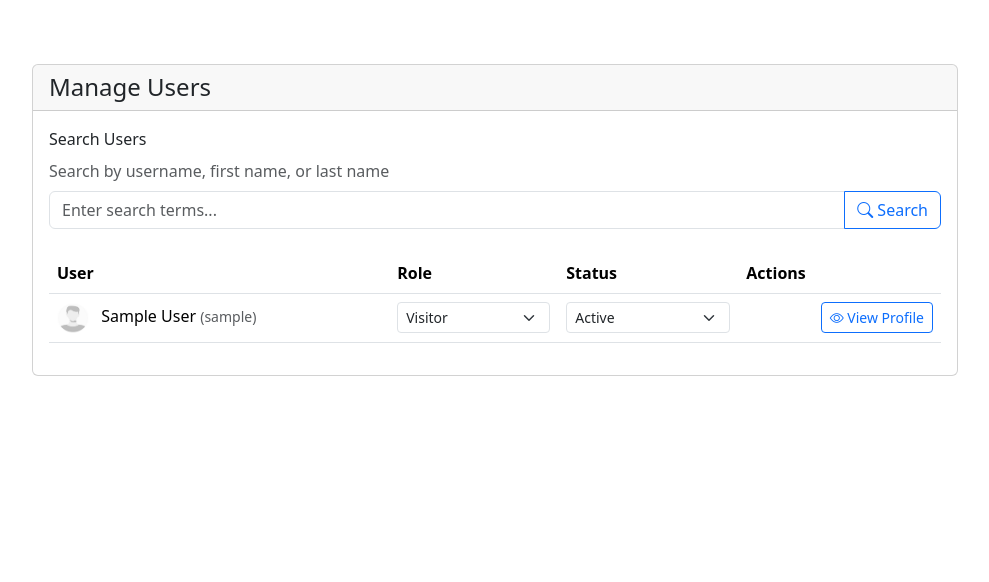
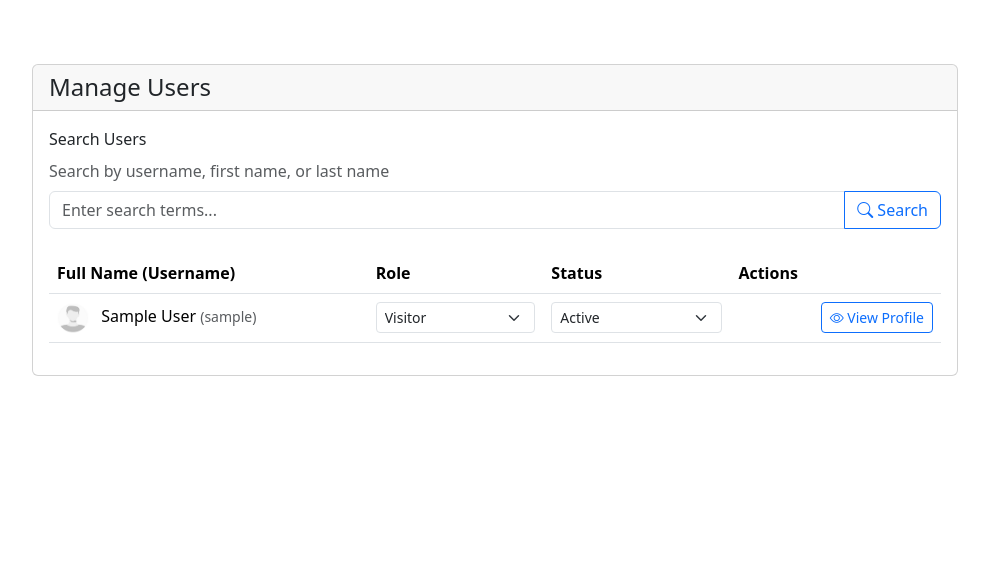
Before and after one commit to Wei-Liu-1161456/LCC_Issue_Tracker, a Flask app: template loginapp/templates/admin/manage_users.html in a window 1280 px wide. Shown: the part 56-638 px from the top of the page, without its empty margins (145-1134 px from the left). Run offline with Flask 3, Linux system fonts and the light colour scheme; the template is opened without the code that fills it: most values are stand-ins (such as "Sample title", 1, 10 or a date in 2020); some libraries are stand-ins or nearby versions.

Commit message:
Update manage_users.html

```diff
--- a/loginapp/templates/admin/manage_users.html
+++ b/loginapp/templates/admin/manage_users.html
@@ -37,7 +37,7 @@
                         <table class="table table-hover align-middle">
                             <thead>
                                 <tr>
-                                    <th>User</th>
+                                    <th>Full Name (Username)</th>
                                     <th>Role</th>
                                     <th>Status</th>
                                     <th>Actions</th>
@@ -46,7 +46,8 @@
                             <tbody>
                                 {% for user in users %}
                                 <tr>
-                                    <td class="text-nowrap">
+                                    <td class="text-nowrap" style="max-width: 100px; overflow: hidden; white-space: nowrap; text-overflow: ellipsis;"
+                                    title="{{ user.first_name }} {{ user.last_name }} ({{ user.username }})">
                                         <img src="{{ url_for('static', filename='uploads/profiles/' + (user.profile_image if user.profile_image else '300.jpeg')) }}"
                                              class="rounded-circle me-2" alt="Profile"
                                              style="width: 32px; height: 32px; object-fit: cover;">
```
